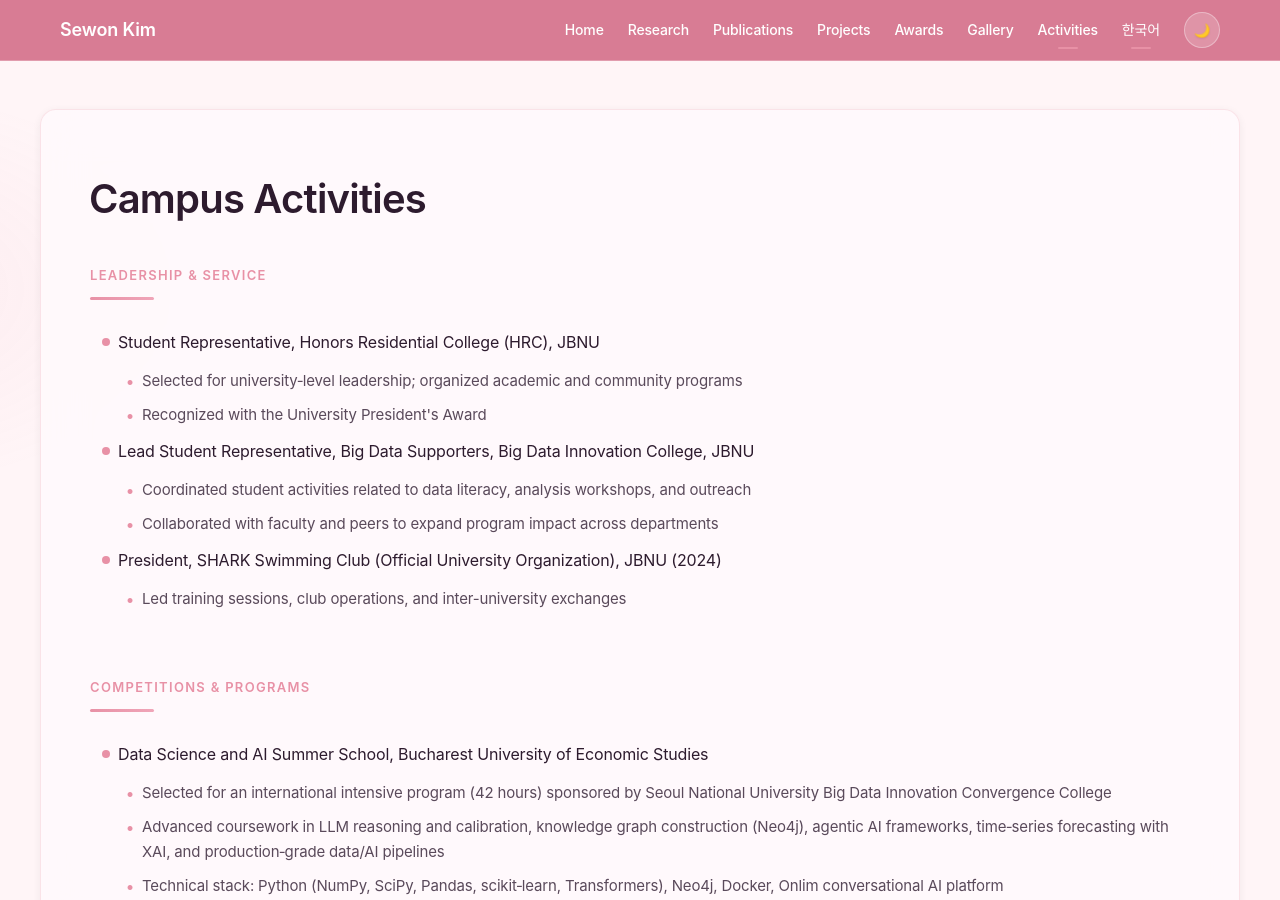
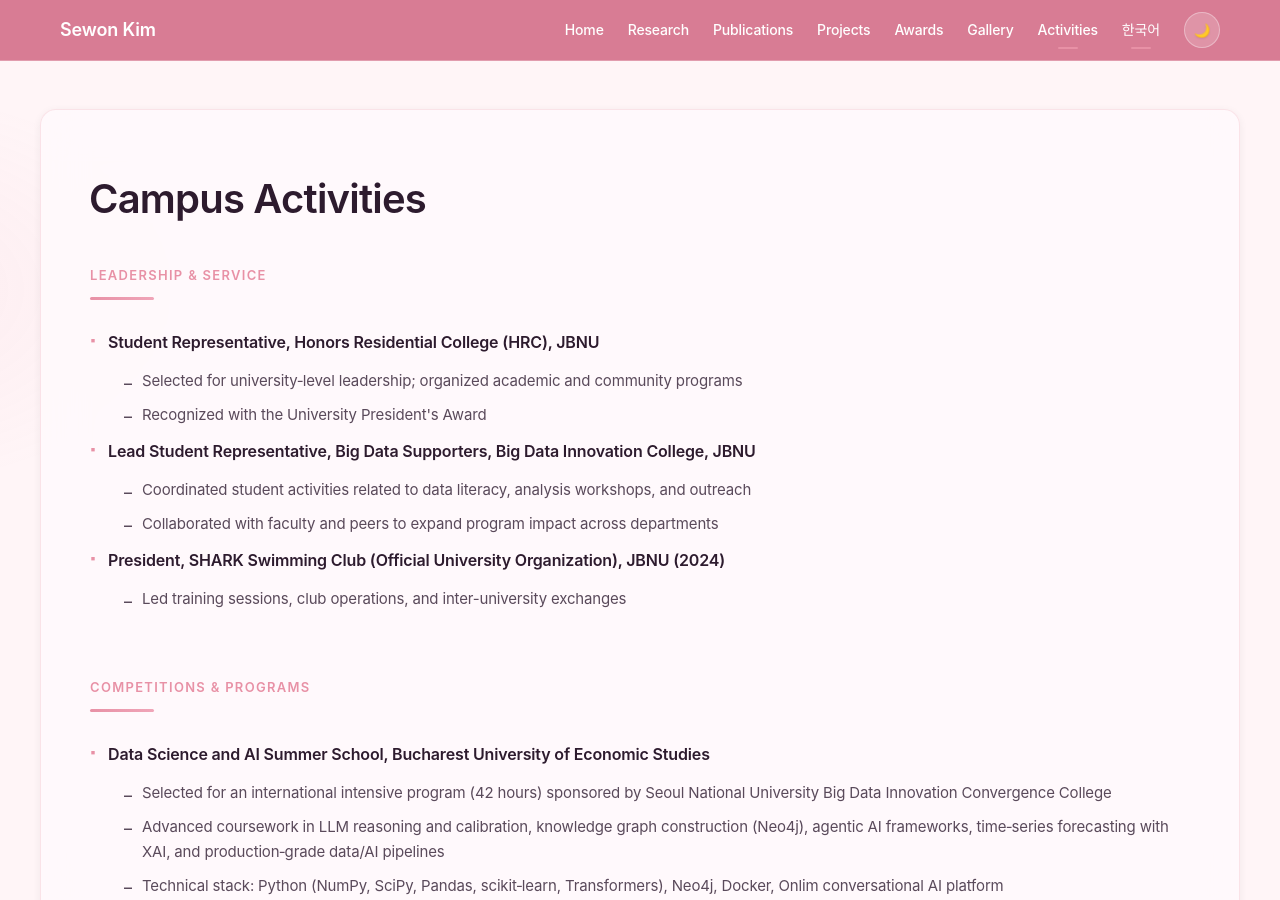
Before and after one commit to andimsewon/andimsewon.github.io, a Jekyll site: the page built from pages/activities.html, in a window 1280 px wide and 900 px high. Built offline with Jekyll 4.4.1, drawn with Linux system fonts in a browser that asks for light colours.

Commit message:
머리글

```diff
--- a/styles.css
+++ b/styles.css
@@ -605,21 +605,27 @@ body.page-enter-active {
   font-size: 16px;
   line-height: 1.75;
   color: var(--text-primary);
-  padding-left: 28px;
   position: relative;
 }
 
+/* Top-level CV bullets: bold, minimal indent, square marker */
+.info-list > li {
+  padding-left: 18px; /* minimal indent */
+  font-weight: 600;   /* emphasize role/position */
+}
+
 .info-list > li::before {
-  content: '';
+  content: "▪"; /* square marker distinct from second-level */
   position: absolute;
-  display: inline-block;
-  width: 8px;
-  height: 8px;
-  left: 12px;
-  top: 0.6em;
-  background: var(--accent);
-  border-radius: 50%;
-}
+  left: 0;
+  top: 0.45em;
+  color: var(--accent);
+  font-size: 12px;
+  line-height: 1;
+}
+
+/* Ensure descriptions under roles are normal weight */
+.info-list > li .sub-list li { font-weight: 400; color: var(--text-secondary); }
 
 /* Info Grid for AT A GLANCE */
 .info-grid {
@@ -808,7 +814,7 @@ body.page-enter-active {
 
 .sub-list {
   list-style: none;
-  padding-left: 0;
+  padding-left: 16px; /* indent sub-bullets */
   margin-top: 12px;
   margin-bottom: 0;
 }
@@ -819,15 +825,17 @@ body.page-enter-active {
   margin-bottom: 8px;
   line-height: 1.7;
   position: relative;
-  padding-left: 24px;
-}
-
+  padding-left: 18px;
+}
+
+/* Second-level bullets: en dash, normal weight, distinct from top-level */
 .sub-list li::before {
-  content: "•";
+  content: "–";
   position: absolute;
-  left: 8px;
-  color: var(--accent);
-  font-weight: 600;
+  left: 0;
+  top: 0.1em;
+  color: var(--text-secondary);
+  font-weight: 500;
   font-size: 16px;
 }
 
@@ -2044,20 +2052,20 @@ b, strong { font-weight: 600; font-family: var(--font-display); }
   }
 
   .info-list > li {
-    padding-left: 28px;
+    padding-left: 18px; /* keep minimal indent on mobile */
   }
 
   .info-list > li::before {
-    left: 12px;
-    top: 0.6em;
+    left: 0;
+    top: 0.45em;
   }
 
   .sub-list li {
-    padding-left: 24px;
+    padding-left: 18px;
   }
 
   .sub-list li::before {
-    left: 8px;
+    left: 0;
   }
 
   .profile-photo {
@@ -2122,7 +2130,7 @@ b, strong { font-weight: 600; font-family: var(--font-display); }
   }
 
   .sub-list {
-    padding-left: 0;
+    padding-left: 14px; /* slight indent retained on very small screens */
     margin-top: 6px;
   }
 
@@ -2130,11 +2138,11 @@ b, strong { font-weight: 600; font-family: var(--font-display); }
     font-size: 13px;
     line-height: 1.6;
     margin-bottom: 6px;
-    padding-left: 20px;
+    padding-left: 16px;
   }
 
   .sub-list li::before {
-    left: 6px;
+    left: 0;
   }
 
   .content-wrapper {
```
Also changed, not shown: portfolio-content.html (line endings or trailing spaces).
